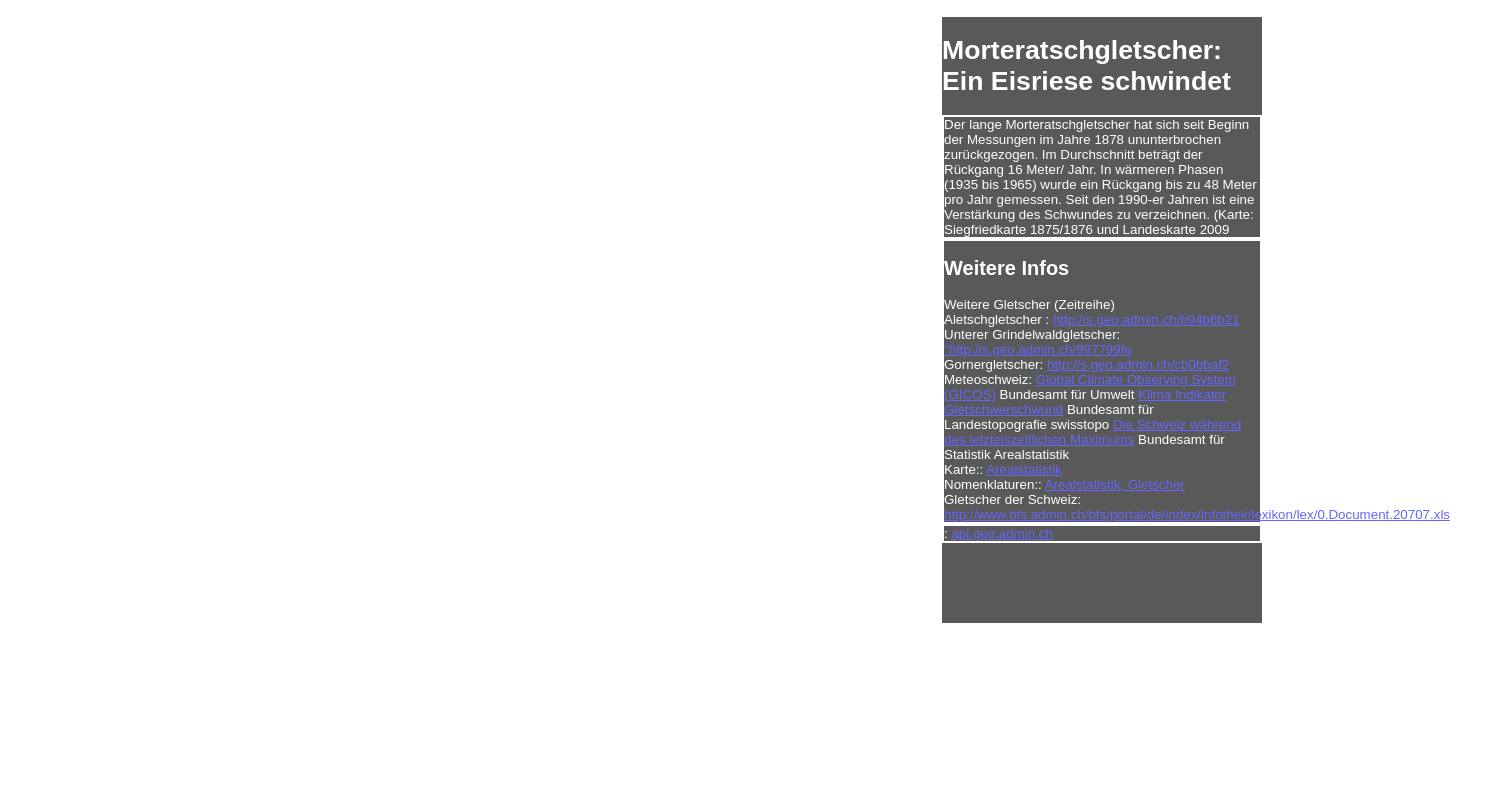
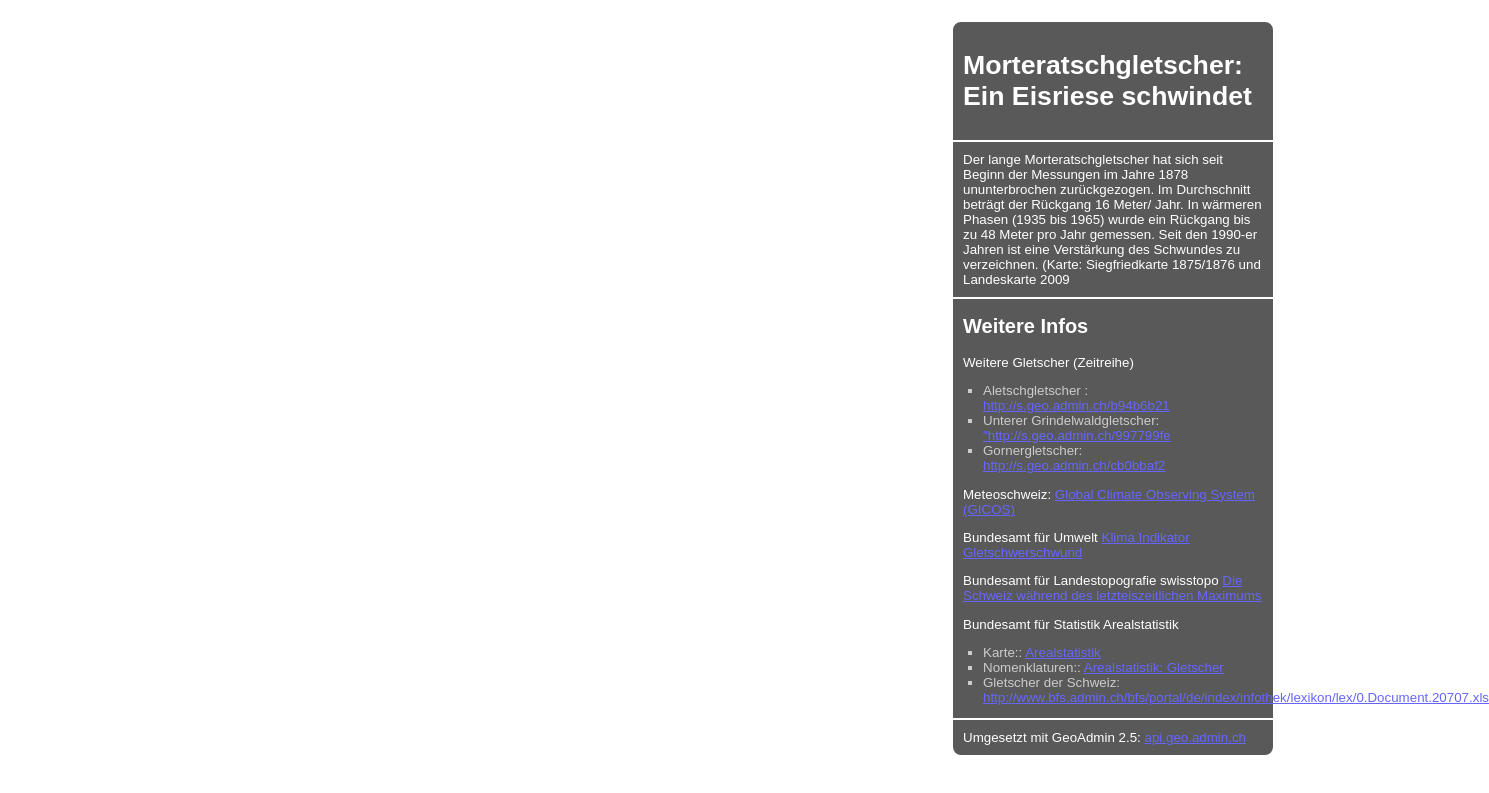
Before and after one commit to loleg/web-storymaps, a plain HTML site: page storymap1/index.html in a window 1280 px wide. Shown: the part 125-918 px from the top of the page, 1489 px wide, since content can reach past the window. Drawn offline with Linux system fonts and the light colour scheme; a script that the page names is missing.

Commit message:
cosmetic changes
git-svn-id: https://svn.bgdi.admin.ch/web-storymaps/trunk@3 0de5cc83-3d31-41bc-a7da-609b5f73aa9b

```diff
--- a/storymap1/files/storymap.css
+++ b/storymap1/files/storymap.css
@@ -1,58 +1,61 @@
-html, body, div, ul, li{
+html, body, div, ul, li {
   margin: 0;
   padding: 0;
   font-family: arial,helvetica,verdana,sans-serif;
 }
 
-#header{
-background-color:white;
-width:100%;
-height:103px;}
-
-#header a{color:black;
-text-decoration:none;
-font-size:.9em;
-vertical-align:middle;
+#header {
+  background-color: white;
+  width: 100%;
+  height: 103px;
 }
 
-.navServiceBackground{
-height:20px;
-line-height:18px;
-background-color:#ccc;
-border-top:1px solid white;
-border-bottom:1px solid black;
-padding-right:5px;
-padding-left:2px;
-font-size:.75em;
-letter-spacing:0;
+#header a {
+  color: black;
+  text-decoration: none;
+  font-size: .9em;
+  vertical-align: middle;
 }
 
-.header_sub{
-height:103px;
+.navServiceBackground {
+  height: 20px;
+  line-height: 18px;
+  background-color: #ccc;
+  border-top: 1px solid white;
+  border-bottom: 1px solid black;
+  padding-right: 5px;
+  padding-left: 2px;
+  font-size: .75em;
+  letter-spacing: 0;
 }
 
-.inline-list{
-list-style-type:none
+.header_sub {
+  height: 103px;
 }
 
-.inline-list li{
-display:inline;float:left
+.inline-list {
+  list-style-type: none;
 }
 
-.selected{
-font-weight:bold;
+.inline-list li {
+  display: inline;
+  float: left;
 }
 
-.pipe{
-background-image:url('img/pipe.gif');
-background-repeat:no-repeat;
-background-position:center bottom;
-width:9px;
+.selected {
+  font-weight: bold;
 }
 
-#infobox{
+.pipe {
+  background-image: url('img/pipe.gif');
+  background-repeat: no-repeat;
+  background-position: center bottom;
+  width: 9px;
+}
+
+#infobox {
   position: absolute;
-visibility:hidden;
+  visibility: hidden;
   color: #ffffff;
   text-decoration: none;
   font-size: smaller;
@@ -60,22 +63,47 @@ right: 0px;
   top: 140px;
   margin-right: 16px;
   width: 320px;
-bottom: 50px;
-background-image:url('img/transparent.png');
-border:solid 2px #FFFFFF;
+  background-image: url('img/transparent.png');
+  border: solid 2px #FFFFFF;
+  margin: 10px;
+  border-radius: 10px;
 }
 
-#infobox a:link {color:#6666ff;}
+#infobox a:link {
+  color: #6666ff;
+}
+
+#infobox ul {
+  list-style: square outside;
+  color: #ccc;
+}
+#infobox li {
+  margin-left: 20px;
+}
+
+#infobox {
+  margin: 5px;
+}
+.title {
+  border-bottom: solid 2px #FFFFFF;
+  text-decoration: inherit;
+  padding: 10px;
+}
+
 .moreinfo {
-    border: inherit;
+  border-bottom: solid 2px #FFFFFF;
   text-decoration: inherit;
 }
 
 .abstract {
-    border: inherit;
+  border-bottom: solid 2px #FFFFFF;
   text-decoration: inherit;
 }
+
 .colophon {
-    border: inherit;
   text-decoration: inherit;
 }
+
+.inner {
+  margin: 10px;
+}
--- a/storymap1/index.html
+++ b/storymap1/index.html
@@ -44,33 +44,37 @@
 <div id="infobox">
     <div class="title"><h1>{{title}}</h1></div>
         <div class="abstract">
+            <div class="inner">
             {{Zusammenfassung}}
+            </div>
 	</div>
 	<div class="moreinfo">
+	<div class="inner">
         <h2>{{Weitere Infos}}</h2>
-        {{Weitere Gletscher}}
+        <p>{{Weitere Gletscher}}
 		<ul>
 			<li>Aletschgletscher : <a href="http://s.geo.admin.ch/b94b6b21">http://s.geo.admin.ch/b94b6b21</a>
 			<li>Unterer Grindelwaldgletscher: <a href="http://s.geo.admin.ch/997799fe">"http://s.geo.admin.ch/997799fe<a/>
 			<li>Gornergletscher: <a href="http://s.geo.admin.ch/cb0bbaf2">http://s.geo.admin.ch/cb0bbaf2</a>
-		</ul>
-        {{Meteoschweiz}}: <a href="http://www.meteoschweiz.admin.ch/web/de/meteoschweiz/internationales/gcos/uebersicht_klimabeobachtung/nationales_klimabeobachtungssystem/gletscher.html">Global Climate Observing System (GICOS)</a>
+		</ul></p>
+        <p>{{Meteoschweiz}}: <a href="http://www.meteoschweiz.admin.ch/web/de/meteoschweiz/internationales/gcos/uebersicht_klimabeobachtung/nationales_klimabeobachtungssystem/gletscher.html">Global Climate Observing System (GICOS)</a> </p>
 
-        {{Bundesamt für Umwelt}} <a href="http://www.bafu.admin.ch/umwelt/indikatoren/08557/08570/index.html?lang=d">Klima Indikator Gletschwerschwund</a>
-        {{Bundesamt für Landestopografie swisstopo}} <a href="http://s.geo.admin.ch/e0dff89">Die Schweiz während des letzteiszeitlichen Maximums</a>
-        {{Bundesamt für Statistik}} {{Arealstatistik}}
+        <p>{{Bundesamt für Umwelt}} <a href="http://www.bafu.admin.ch/umwelt/indikatoren/08557/08570/index.html?lang=d">Klima Indikator Gletschwerschwund</a></p>
+        <p>{{Bundesamt für Landestopografie swisstopo}} <a href="http://s.geo.admin.ch/e0dff89">Die Schweiz während des letzteiszeitlichen Maximums</a></p>
+        <p>{{Bundesamt für Statistik}} {{Arealstatistik}}
 		<ul>
             <li>{{Karte}}: <a href="http://s.geo.admin.ch/223c5feb">{{Arealstatistik}}</a>
             <li>{{Nomenklaturen}}: <a href=" http://www.bfs.admin.ch/bfs/portal/de/index/infothek/nomenklaturen/blank/blank/noas04/05/05_42.html">{{Arealstatistik: Gletscher}}</a>
             <li>{{Gletscher der Schweiz}}: <a href="http://www.bfs.admin.ch/bfs/portal/de/index/infothek/lexikon/lex/0.Document.20707.xls">http://www.bfs.admin.ch/bfs/portal/de/index/infothek/lexikon/lex/0.Document.20707.xls</a>
 
 
-	        </ul>
+	        </ul></p>
+	   </div>
 	</div>
         <div class="colophon">
-            {{Use case realized with GeoAdmin 2.5}}: <a href="http://api.geo.admin.ch">api.geo.admin.ch</a>
+        <div class="inner">{{Realized with geoadmin}}: <a href="http://api.geo.admin.ch">api.geo.admin.ch</a>
 	</div>
-
+        </div>
 
 </div>
 
--- a/storymap1/js/i18n.js
+++ b/storymap1/js/i18n.js
@@ -26,7 +26,7 @@ var i18n = {
         "Karte": "Karte:",
 	"Nomenklaturen" :"Nomenklaturen:",
         "Gletscher der Schweiz": "Gletscher der Schweiz",
-	"Use case realized with GeoAdmin 2.5": "Umgesetzt mit GeoAdmin 2.5"
+	"Realized with geoadmin": "Umgesetzt mit GeoAdmin 2.5"
 
     },
     'fr': {
@@ -48,7 +48,7 @@ var i18n = {
         "Karte": "Karte:",
 	"Nomenklaturen" :"Nomenklaturen:",
         "Gletscher der Schweiz": "Gletscher der Schweiz",
-	"Use case realized with GeoAdmin 2.5": "Umgesetzt mit GeoAdmin 2.5"
+	"Realized with geoadmin": "Umgesetzt mit GeoAdmin 2.5"
     },
     'it': {
 	"title": "Morteratschgletscher: Ein Eisriese schwindet",
@@ -69,7 +69,7 @@ var i18n = {
         "Karte": "Karte:",
 	"Nomenklaturen" :"Nomenklaturen:",
         "Gletscher der Schweiz": "Gletscher der Schweiz",
-	"Use case realized with GeoAdmin 2.5": "Umgesetzt mit GeoAdmin 2.5"
+	"Realized with geoadmin": "Umgesetzt mit GeoAdmin 2.5"
     },
     'en': {
 	"title": "Morteratschgletscher: Ein Eisriese schwindet",
@@ -90,7 +90,7 @@ var i18n = {
         "Karte": "Karte:",
 	"Nomenklaturen" :"Nomenklaturen:",
         "Gletscher der Schweiz": "Gletscher der Schweiz",
-	"Use case realized with GeoAdmin 2.5": "Umgesetzt mit GeoAdmin 2.5"
+	"Realized with geoadmin": "Umgesetzt mit GeoAdmin 2.5"
     }
 };
 
```
Lines whose indentation alone changed are shown as unchanged.
